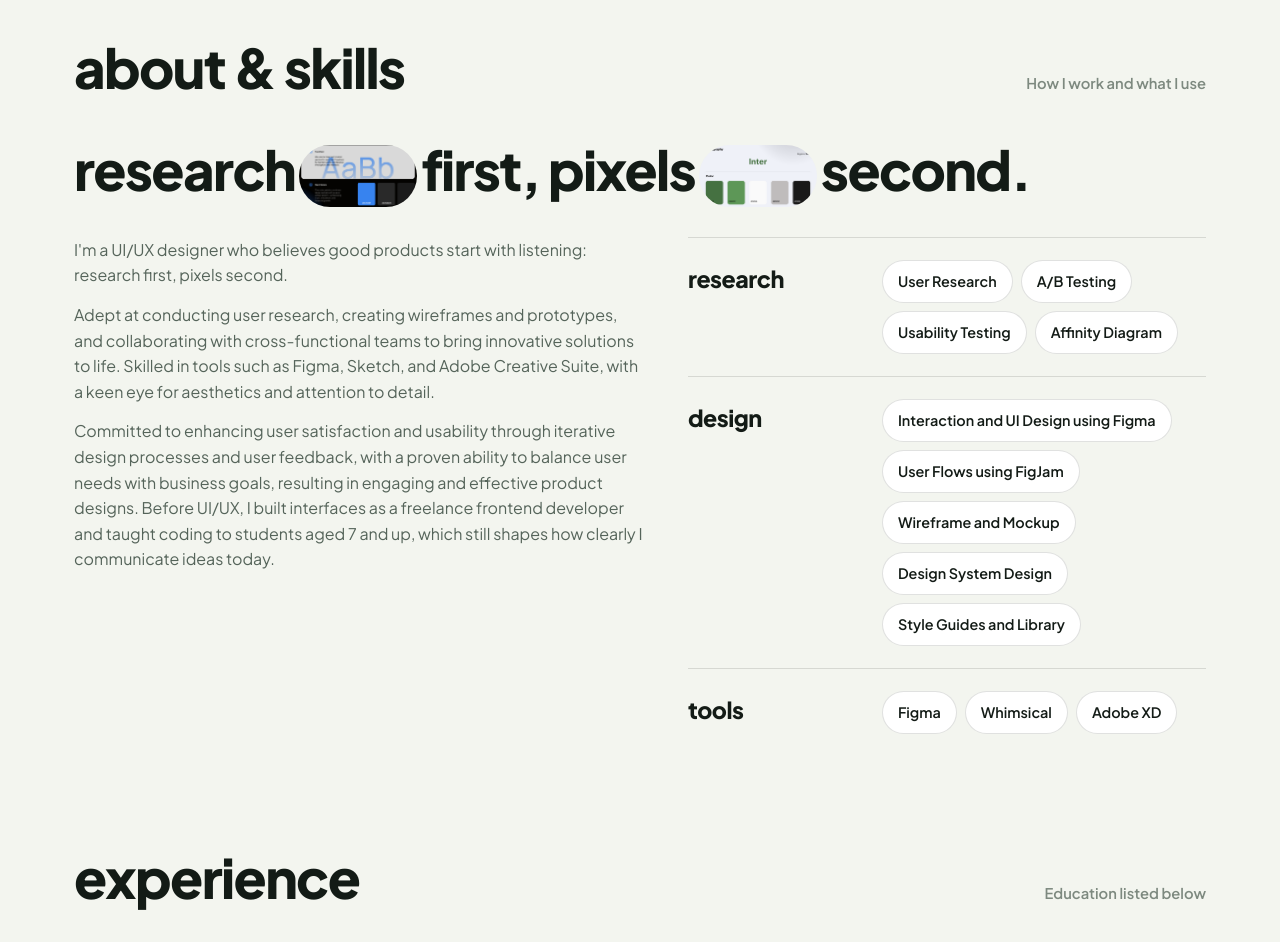
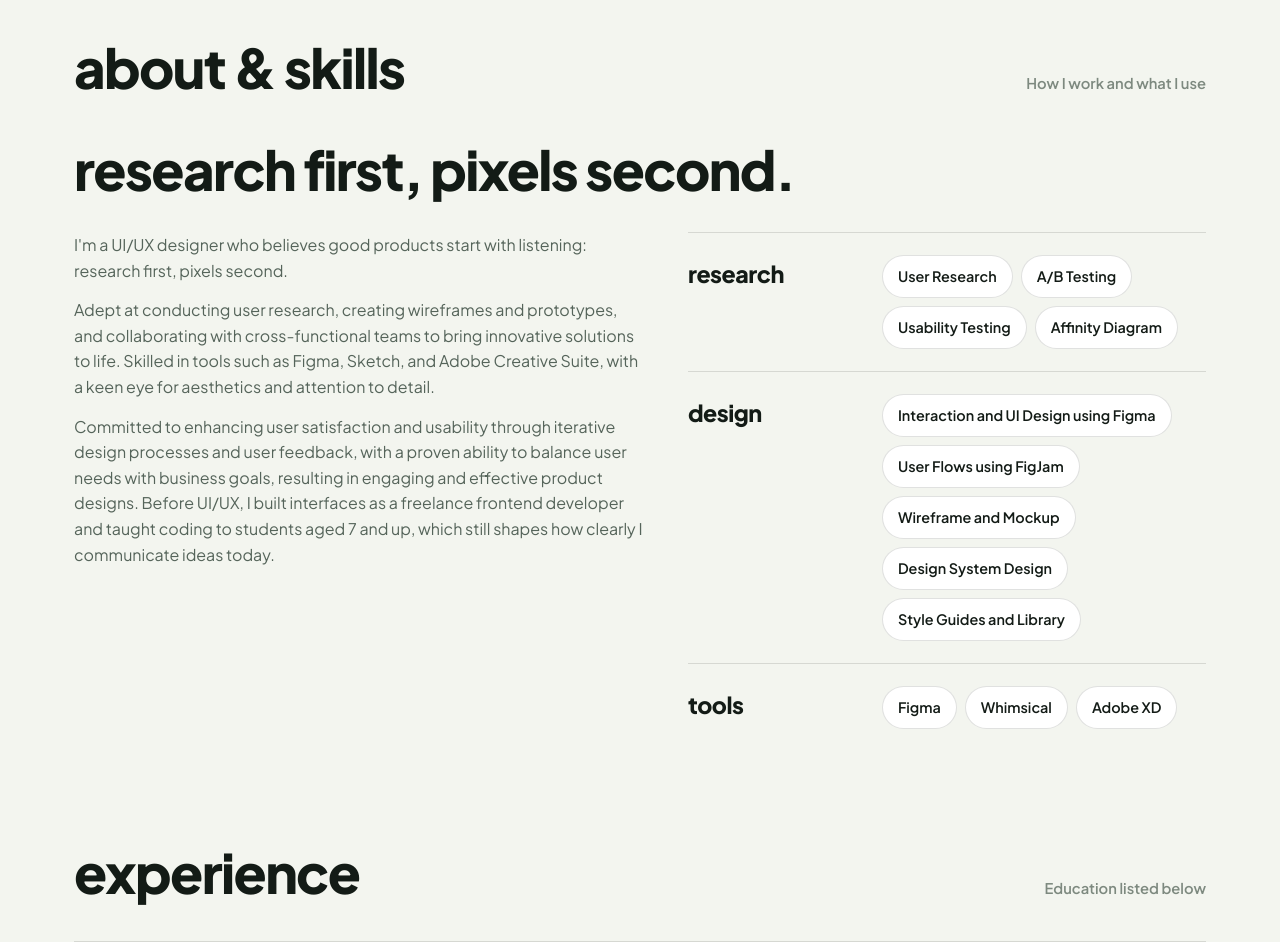
Before and after one commit to giogioanggasta/gio-porto, a React (Vite) app: page / in a window 1280 px wide. Shown: the part 9820-10762 px from the top of the page. Built offline with nearby package versions, Linux system fonts and the light colour scheme.

Commit message:
Remove inline chip images from About headline

```diff
--- a/src/components/About.jsx
+++ b/src/components/About.jsx
@@ -9,17 +9,7 @@ export default function About() {
           <h2 id="about-title">about &amp; skills</h2>
           <span className="sec-note">How I work and what I use</span>
         </div>
-        <p className="about-lead">
-          research
-          <span className="chip-img">
-            <img src={about.chipImages[0].src} alt={about.chipImages[0].alt} />
-          </span>
-          first, pixels
-          <span className="chip-img">
-            <img src={about.chipImages[1].src} alt={about.chipImages[1].alt} />
-          </span>
-          second.
-        </p>
+        <p className="about-lead">research first, pixels second.</p>
         <div className="about-cols">
           <div>
             {about.paragraphs.map((p) => (
--- a/src/data/portfolio.js
+++ b/src/data/portfolio.js
@@ -258,12 +258,6 @@ export const moreWork = [
 
 export const about = {
   headline: 'research first, pixels second.',
-  // Small inline photos inside the headline, as on the website:
-  // CryptoX send-flow screen, then the Travelies welcome screen.
-  chipImages: [
-    { src: '/images/cryptox/3.png', alt: '' },
-    { src: '/images/travelies/2.png', alt: '' },
-  ],
   paragraphs: [
     "I'm a UI/UX designer who believes good products start with listening: research first, pixels second.",
     'Adept at conducting user research, creating wireframes and prototypes, and collaborating with cross-functional teams to bring innovative solutions to life. Skilled in tools such as Figma, Sketch, and Adobe Creative Suite, with a keen eye for aesthetics and attention to detail.',
--- a/src/index.css
+++ b/src/index.css
@@ -228,11 +228,6 @@
         font-size:clamp(1.9rem, 5.4vw, 3.4rem); font-weight:800; letter-spacing:-.03em; line-height:1.22;
         margin:0 0 30px; text-transform:lowercase;
       }
-      .chip-img{
-        display:inline-block; width:clamp(74px, 12vw, 118px); height:clamp(40px, 6.4vw, 62px);
-        border-radius:999px; overflow:hidden; vertical-align:middle; margin:0 4px;
-      }
-      .chip-img img{ width:100%; height:100%; object-fit:cover; }
       .about-cols{ display:grid; grid-template-columns:1.1fr 1fr; gap:44px; }
       @media (max-width:820px){ .about-cols{ grid-template-columns:1fr; gap:30px; } }
       .about-cols p{ color:var(--muted); margin:0; }
```
